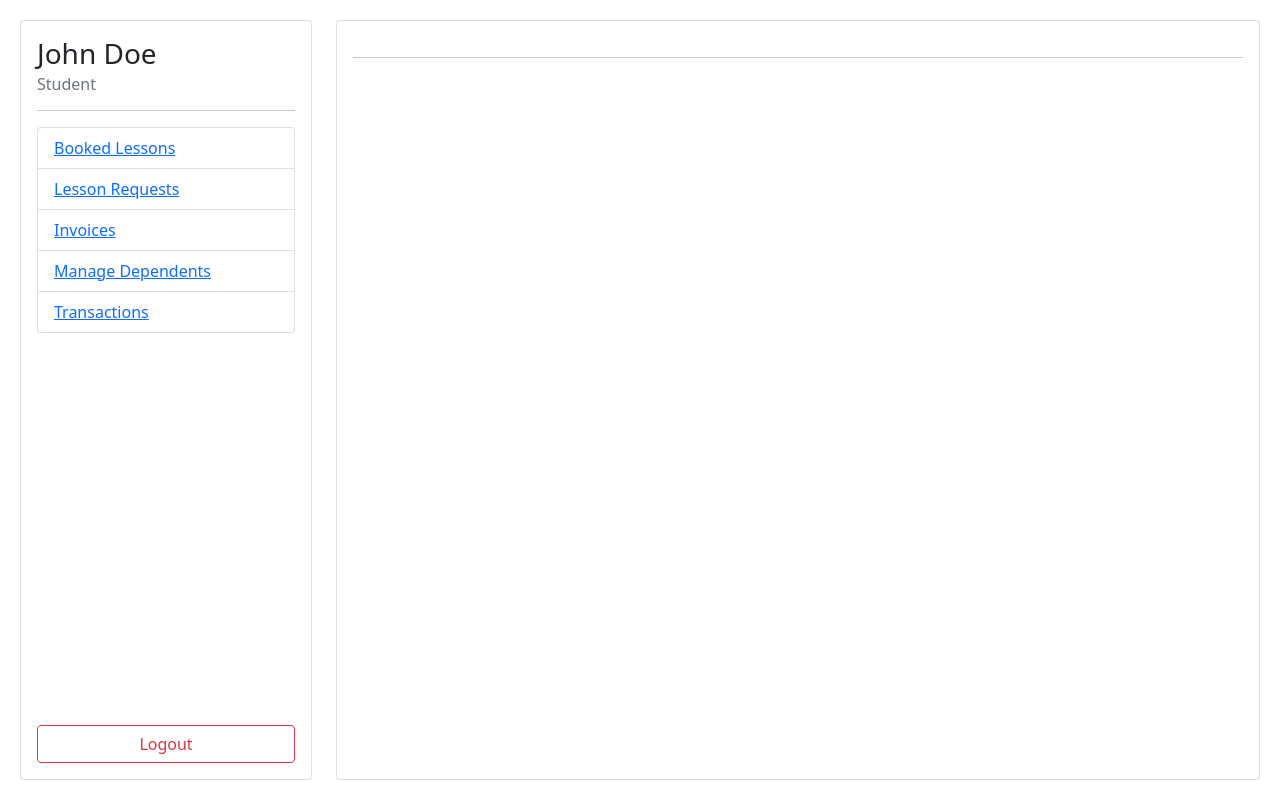
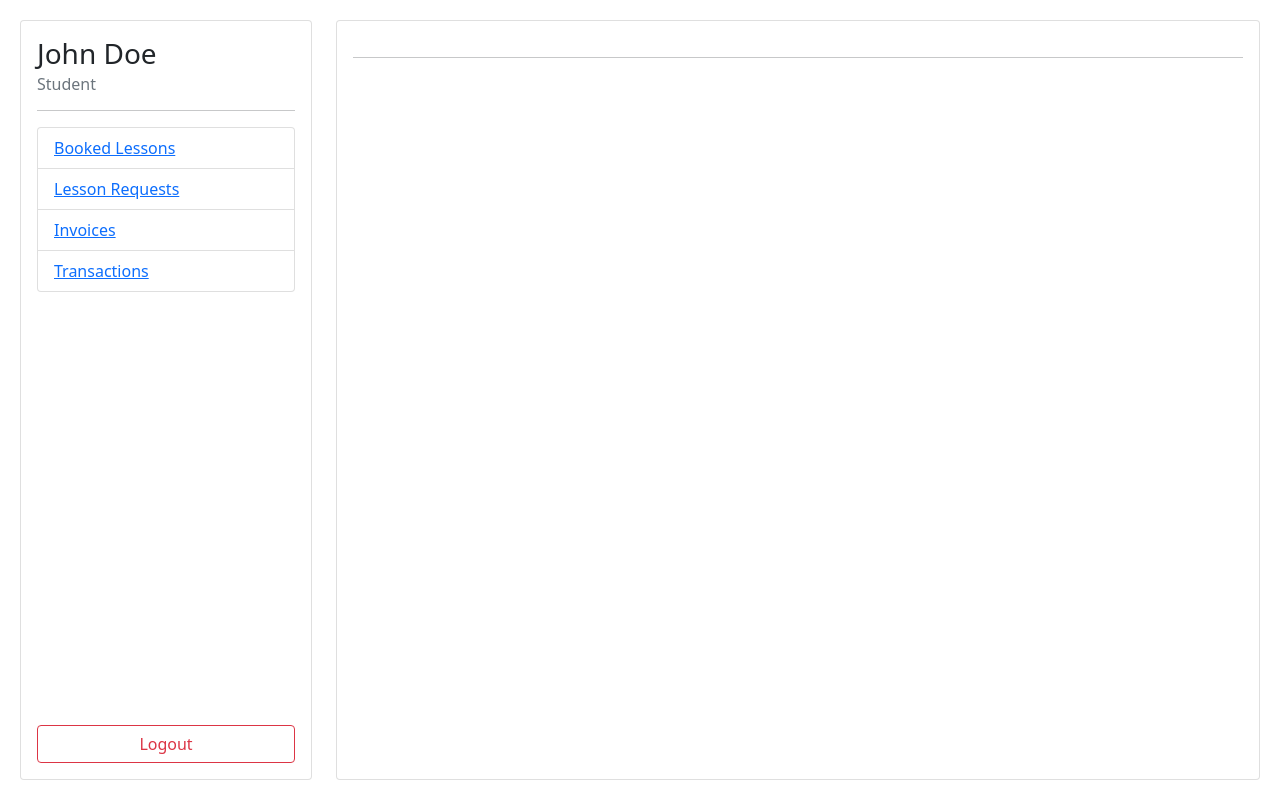
Before and after one commit to Ronen09/Music-Lesson-Management-Website, a Django app: page /student/ in a window 1280 px wide. Run offline with Django 4.2, Linux system fonts and the light colour scheme; a user stored in the database is signed in; parts of the project's set-up code (start-up, migrations or seed data) failed here and were passed over; some libraries are stand-ins or nearby versions.

Commit message:
chore: remove all references to "Manage Dependents" page
- We will not have time to implement this page.

```diff
--- a/lessons/old_views.py
+++ b/lessons/old_views.py
@@ -142,10 +142,6 @@ def student_edit_lesson_requests(request, id):
                 return redirect("student/lesson_requests")
         lesson_request.delete()
     return render(request, "lesson_request.html", {"form": form, "allowed_roles": ["Student"]})
-
-
-def student_manage_dependents(request):
-    return HttpResponse("Page does not exist yet.")
 
 
 def student_transactions(request):
--- a/lessons/templates/user_dashboard.html
+++ b/lessons/templates/user_dashboard.html
@@ -22,11 +22,6 @@
 						<li class="list-group-item">
 							<a href = "{% url 'student/invoices' %}">
 								Invoices
-							</a>
-						</li>
-						<li class="list-group-item">
-							<a href = "{% url 'student/manage-dependents' %}">
-								Manage Dependents
 							</a>
 						</li>
 						<li class="list-group-item">
--- a/msms/urls.py
+++ b/msms/urls.py
@@ -43,7 +43,6 @@ student_patterns = [
     path("booked-lessons", student.booked_lessons, name="student/booked-lessons"),
     path("lesson-requests/", include(student_lesson_requests_patterns)),
     path("invoices/", student.invoices, name="student/invoices"),
-    path("manage-dependents/", old_views.student_manage_dependents, name="student/manage-dependents"),
     path("transactions/", old_views.student_transactions, name="student/transactions"),
 ]
 
```
